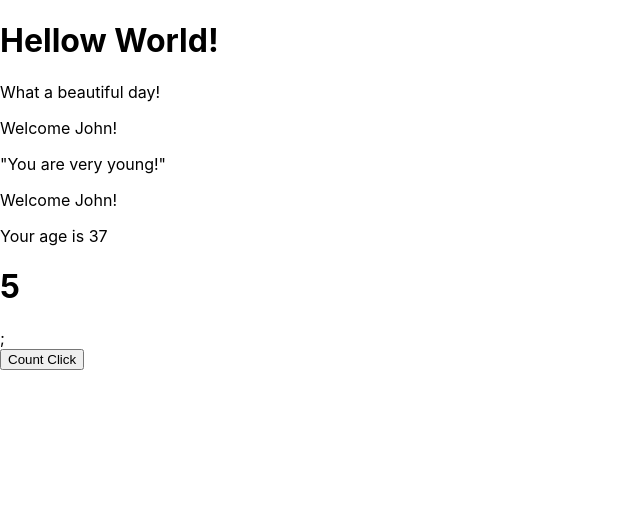
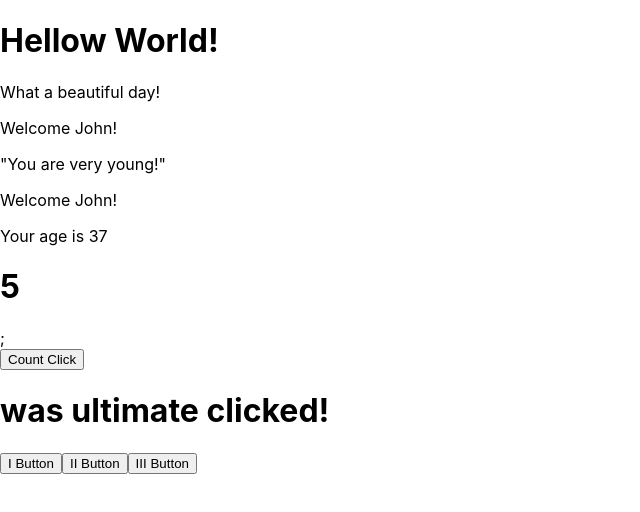
Before and after one commit to GiorgiNeparidze/react-exercises, a React (Create React App) app: page / in a window 1280 px wide. Shown: the top 512 px of the page, without its empty margins (0-640 px from the left). Built offline with nearby package versions, Linux system fonts and the light colour scheme.

Commit message:
finished events-03

```diff
--- a/src/App.js
+++ b/src/App.js
@@ -3,6 +3,7 @@ import ClickCounter from "./ClickCounter";
 import Counter from "./Counter";
 import { HellowWorld } from "./HellowWorld";
 import { Welcome } from "./Welcome";
+import ClickTracker from "./ClickTracker";
 
 export class App extends React.Component {
   render() {
@@ -13,6 +14,7 @@ export class App extends React.Component {
         <Welcome name="John" age={37} />
         <Counter initial ={0}  incrementBy={1}  incrementEvery={1000}/>
         <ClickCounter />
+        <ClickTracker />
       </div>
     );
   }
--- /dev/null
+++ b/src/ClickTracker.js
@@ -0,0 +1,29 @@
+import React, { Component } from "react";
+
+export default class ClickTracker extends Component {
+  state = {
+    activeBtn: this.props.initialValue,
+  };
+
+  trackButton = (event) => {
+    this.setState({
+      activeBtn: event.target.id,
+    });
+  };
+  render() {
+    return (
+      <div>
+        <h1>{this.state.activeBtn} was ultimate clicked!</h1>
+        <button onClick={this.trackButton} id="I Button">
+          I Button
+        </button>
+        <button onClick={this.trackButton} id="II Button">
+          II Button
+        </button>
+        <button onClick={this.trackButton} id="III Button">
+          III Button
+        </button>
+      </div>
+    );
+  }
+}
```
